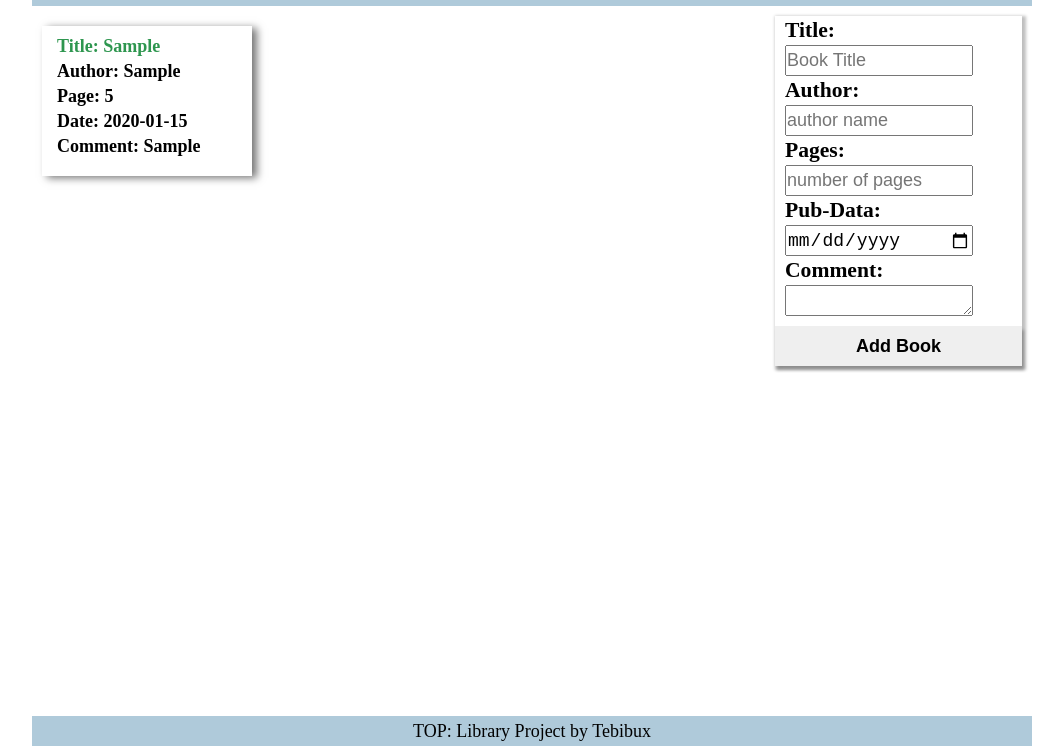
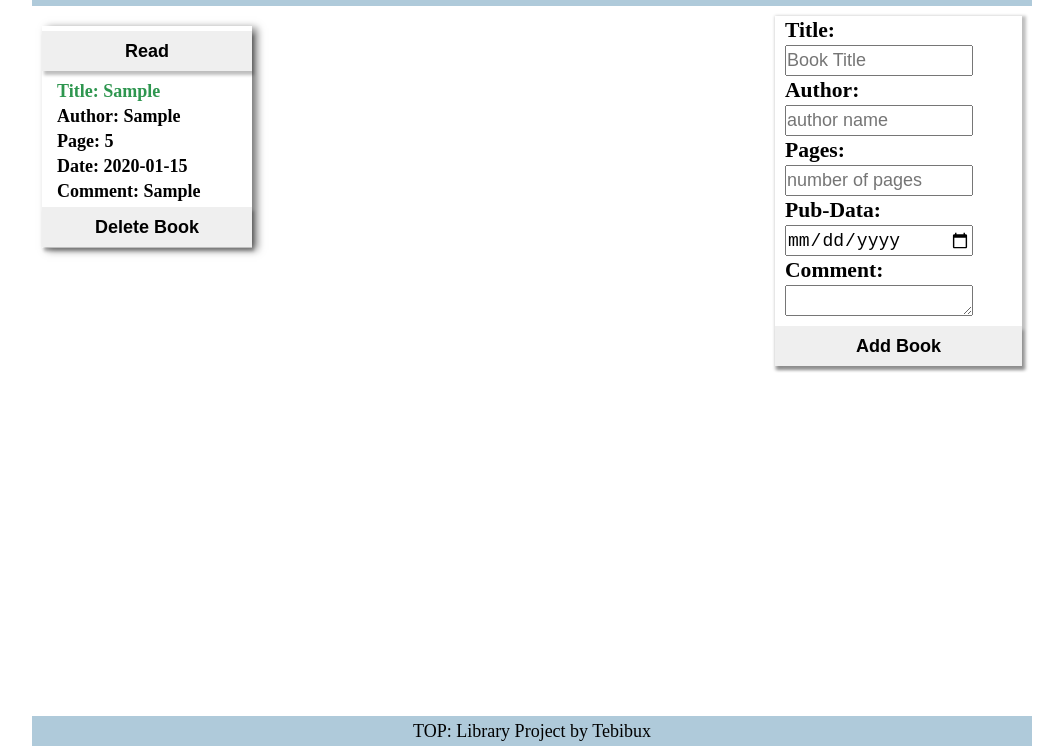
Before and after one commit to Tebibux/Library, a plain HTML site: page index.html in a window 1280 px wide. Both pictures are taken after typing "Sample", "Sample", "5", "2020-01-15", "Sample" into the empty fields and a click on the button "Add Book". Shown: the part 54-800 px from the top of the page, without its empty margins (108-1171 px from the left). Drawn offline with Linux system fonts and the light colour scheme.

Commit message:
delete started

```diff
--- a/css/style.css
+++ b/css/style.css
@@ -54,7 +54,7 @@ body {
 .book {
 	margin: 10px;
 	width: 210px;
-	height: 150px;
+	height: 60%;
 	box-shadow: 5px 2px 8px 0px rgba(0, 0, 0, 0.54);
 }
 
@@ -65,15 +65,18 @@ body {
 	padding-top: 10px;
 	align-items: flex-start;
 }
-.book > ul > li{
+
+.book>ul>li {
 	padding-top: 4px;
 	font-weight: bold;
 }
-.book > ul > li:first-child{
+
+.book>ul>li:first-child {
 	padding-top: 0px;
 	font-weight: bold;
 	color: rgba(7, 131, 46, 0.842);
 }
+
 .main-right {
 	margin: 10px;
 	display: flex;
@@ -123,8 +126,18 @@ form>button {
 	border-style: none;
 	box-shadow: 2px 4px 3px 0px rgba(0, 0, 0, 0.254);
 }
+
 button {
 	margin-top: 10px;
+	height: 40px;
+	width: 100%;
+	font-weight: bold;
+	border-style: none;
+	box-shadow: 2px 4px 3px 0px rgba(0, 0, 0, 0.254);
+}
+
+.book > button {
+	margin-top: 5px;
 	height: 40px;
 	width: 100%;
 	font-weight: bold;
--- a/script.js
+++ b/script.js
@@ -1,5 +1,6 @@
 // local library array to store data
 let myLibrary = [];
+let newLibrary = [];
 // Call the HTML book shelf element as Shelf
 const shelf = document.querySelector('.main-left');
 // calling the button
@@ -26,7 +27,7 @@ function Book(title, author, page, date, comment) {
 function addBookToLibrary(title, author, page, date, comment) {
 	let newBook = new Book(title, author, page, date, comment);
 	// to resolve repetition remove all cards
-	if(shelf !== ''){
+	if (shelf !== '') {
 		shelf.innerHTML = '';
 	}
 
@@ -34,7 +35,7 @@ function addBookToLibrary(title, author, page, date, comment) {
 	addToDom()
 
 }
-function remove(){
+function remove() {
 	shelf.replaceChild()
 }
 // addBookToLibrary('T-she Hussien', 'Bogale Teferi', 195, 1990, 'scarey book');
@@ -58,9 +59,7 @@ function addBook() {
 	}
 }
 
-
 function addToDom() {
-
 	myLibrary.forEach(books => {
 		if (myLibrary.includes(books.title)) return;
 		else {
@@ -68,9 +67,15 @@ function addToDom() {
 			let book = document.createElement('div');
 			book.className = 'book';
 			shelf.append(book);
+			book.id = `${books.title}`;
+			// create Read button
+			let redBtn = document.createElement('button');
+			redBtn.innerText = 'Read';
+			book.append(redBtn);
 			// creating unordered list
 			let uList = document.createElement('ul');
 			book.append(uList);
+
 			// creating list Items
 			// title
 			let tPara = document.createElement('li');
@@ -93,8 +98,26 @@ function addToDom() {
 			let cPara = document.createElement('li');
 			cPara.innerText = `Comment: ${books.comment}`
 			uList.append(cPara);
+			// delete button
+			let delBtn = document.createElement('button');
+			delBtn.innerText = 'Delete Book';
+			delBtn.addEventListener('click', () => {
+				{
+					console.log(book.id);
+					if (myLibrary.includes(books)) {
+						newLibrary = myLibrary.filter((book) => {
+							return book.id == books.title
+						})
+						myLibrary.pop(newLibrary[0]);
+						shelf.innerHTML = '';
+						addToDom()
+					}
+				}
+			})
+			book.append(delBtn);
 			reset();
 			// console.table(books.author);
+
 		}
 	})
 	// console.table(myLibrary);
@@ -103,4 +126,15 @@ function reset() {
 	inputTitle.value = inputAuthor.value = inputPage.value = inputPubDate.value = inputComment.value = "";
 }
 
+function deleteButton() {
+	console.log('hello');
+	console.log(myLibrary[dataset.attBook].title)
+	if (myLibrary.includes(attBook.title)) {
+		shelf.innerHTML = '';
+		myLibrary.pop(attBook);
+		addToDom();
+	}
+}
+
+
 addToDom()
```
